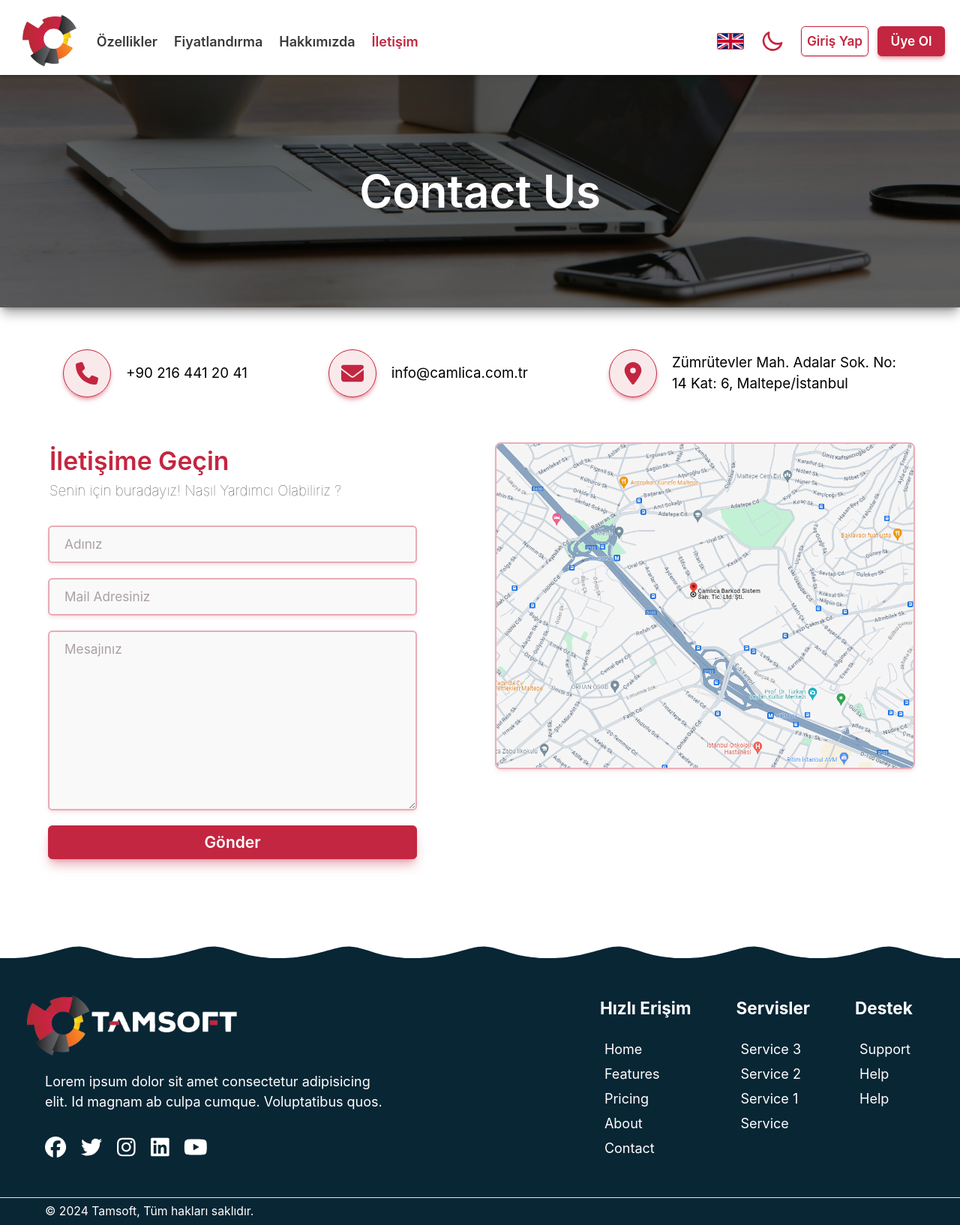
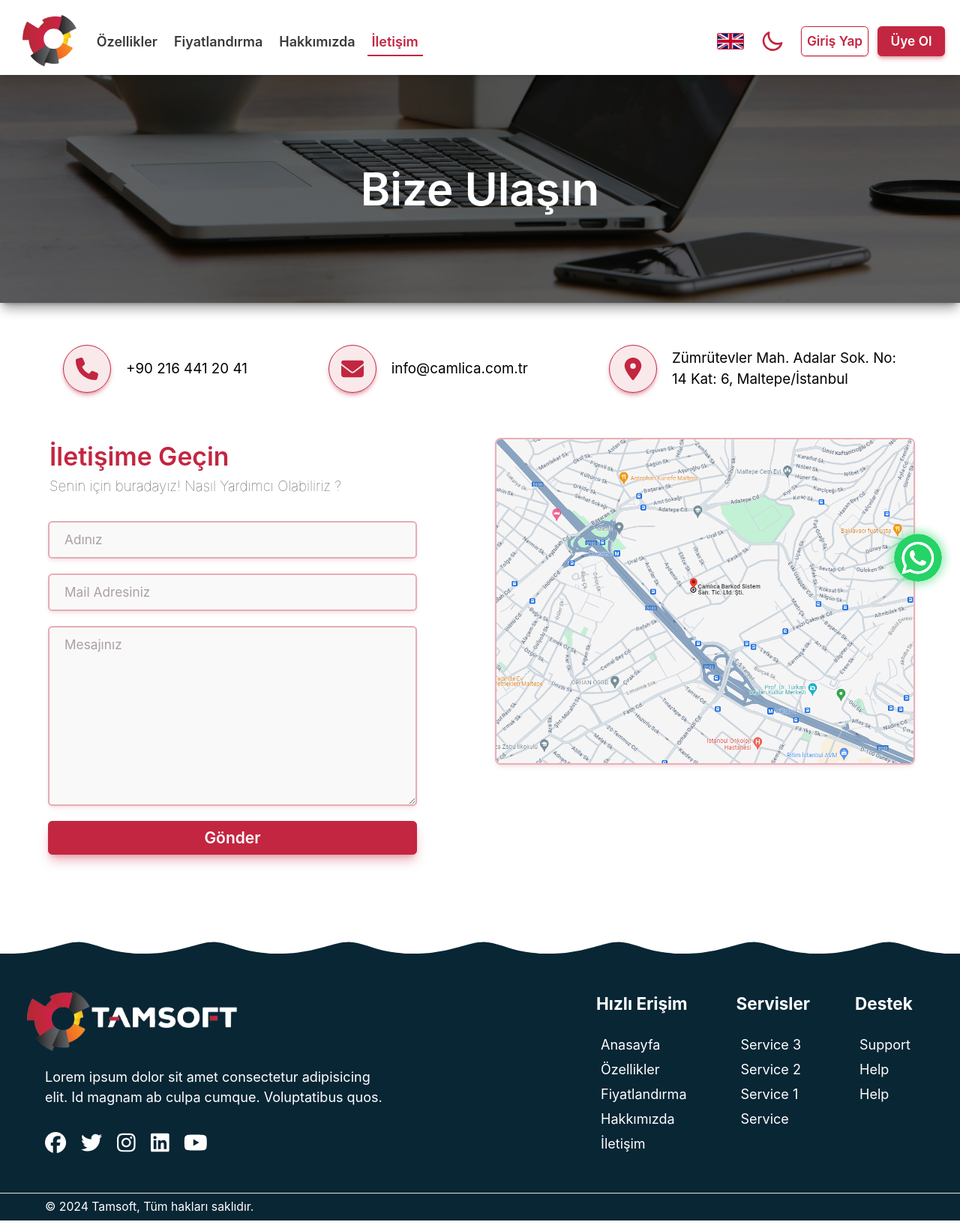
Before and after one commit to Eswact/tamsoft-introduction, a Vue app: page /contact in a window 1280 px wide. Shown: the whole page at 75% size. Built offline with nearby package versions, Linux system fonts and the light colour scheme.

Commit message:
layout updates

```diff
--- a/src/App.vue
+++ b/src/App.vue
@@ -9,17 +9,42 @@
   const isNotFound = computed(() => {
     return route.name === 'not-found'
   });
+
+  onMounted(() => {
+    const scrollToTopButton = document.getElementById('scrollToTopButton');
+    if (scrollToTopButton) {
+      window.addEventListener('scroll', () => {
+        if (window.scrollY > 200) {
+          scrollToTopButton.classList.remove('opacity-0', 'pointer-events-none');
+          scrollToTopButton.classList.add('opacity-100', 'pointer-events-auto');
+        } else {
+          scrollToTopButton.classList.remove('opacity-100', 'pointer-events-auto');
+          scrollToTopButton.classList.add('opacity-0', 'pointer-events-none');
+        }
+      });
+      scrollToTopButton.addEventListener('click', (e) => {
+        e.preventDefault();
+        let scrollInterval = setInterval(() => {
+          if (window.scrollY > 0) {
+            window.scrollBy(0, -50);
+          } else {
+            clearInterval(scrollInterval);
+          }
+        }, 10);
+      });
+    }
+  });
 </script>
 
 <template>
   <HamburgerMenu class="z-30"/>
   <div class="w-full flex flex-col justify-center items-center">
     <!-- header -->
-    <header v-if="!isNotFound" class="z-20 fixed top-0 left-0 w-full h-[100px] flex justify-center items-center bg-white dark:bg-dark transition-all duration-500 shadow-md dark:shadow-dark">
+    <header v-if="!isNotFound" class="z-20 fixed top-0 left-0 w-full h-[100px] sm:h-[80px] flex justify-center items-center bg-white dark:bg-dark transition-all duration-500 shadow-md dark:shadow-dark">
       <Header />
     </header>
     <!-- main -->
-    <main :class="{ 'mt-[100px]': !isNotFound }" class="z-10 w-full dark:text-white">
+    <main :class="{ 'mt-[100px] sm:mt-[80px]': !isNotFound }" class="z-10 w-full dark:text-white">
       <RouterView />
     </main>
     <!-- footer -->
@@ -27,4 +52,11 @@
       <Footer />
     </footer>
   </div>
+  <!-- whatsapp -->
+  <a class="whatsapp-logo z-20 fixed bottom-[24px] right-[24px] lg:bottom-[10px] lg:right-[10px] overflow-hidden rounded-[50%]" target="_blank" href="https://web.whatsapp.com/send?phone=+902164412041&text=Merhaba+Tamsoft+Yaz%C4%B1l%C4%B1ma+Ho%C5%9Fgeldiniz."><img class="w-[64px] h-[64px] lg:w-[55px] lg:h-[55px] rounded-[50%]" src="./images/whatsapp-logo.png" alt="whatsapp logo"></a>
+  <!-- arrow up -->
+  <a href="#" id="scrollToTopButton" class="fixed text-[1.5rem] bottom-[30vh] right-0 z-30 py-[8px] pl-[12px] pr-[6px] bg-main text-white shadow-md transition-opacity duration-300 opacity-0 pointer-events-none" style="border-radius: 50% 0 0 50%;">
+    <font-awesome-icon icon="fa-solid fa-chevron-up" />
+  </a>
+
 </template>
--- a/src/assets/main.css
+++ b/src/assets/main.css
@@ -58,3 +58,16 @@
     opacity: 1;
     transform: translateY(0);
 }
+
+@keyframes pulse-whatsapp {
+    0%, 100% {
+        box-shadow: 0 0 10px 4px rgba(37, 211, 102, 0.4);
+    }
+    50% {
+        box-shadow: 0 0 15px 8px rgba(37, 211, 102, 0.6);
+    }
+}
+
+.whatsapp-logo {
+    animation: pulse-whatsapp 1.5s infinite;
+}
--- a/src/components/Footer.vue
+++ b/src/components/Footer.vue
@@ -12,20 +12,20 @@
                     <div class="flex justify-end items-center gap-[20px] py-[10px] text-[1.5rem]">
                         <a class="hover:text-main duration-200" href=""><font-awesome-icon icon="fa-brands fa-facebook" size="lg" /></a>
                         <a class="hover:text-main duration-200" href=""><font-awesome-icon icon="fa-brands fa-twitter" size="lg" /></a>
-                        <a class="hover:text-main duration-200" href=""><font-awesome-icon icon="fa-brands fa-instagram" size="lg" /></a>
-                        <a class="hover:text-main duration-200" href=""><font-awesome-icon icon="fa-brands fa-linkedin" size="lg" /></a>
-                        <a class="hover:text-main duration-200" href=""><font-awesome-icon icon="fa-brands fa-youtube" size="lg" /></a>
+                        <a class="hover:text-main duration-200" href="https://www.instagram.com/tamsoft_/"><font-awesome-icon icon="fa-brands fa-instagram" size="lg" /></a>
+                        <a class="hover:text-main duration-200" href="https://www.linkedin.com/company/%C3%A7aml%C4%B1ca-barkod/mycompany/"><font-awesome-icon icon="fa-brands fa-linkedin" size="lg" /></a>
+                        <a class="hover:text-main duration-200" href="https://www.youtube.com/@tamsoft3257"><font-awesome-icon icon="fa-brands fa-youtube" size="lg" /></a>
                     </div>
                 </div>
                 <div class="flex items-start gap-[120px] 2xl:gap-[80px] xl:gap-[60px] lg:gap-[40px] px-[40px] py-[40px] xl:px-[20px] xl:py-[20px] lg:flex-col lg:w-full lg:max-w-[500px]">
                     <div class="flex flex-col gap-[24px]">
                         <h3 class="text-[1.5rem] font-bold">{{$t('quickLinks')}}</h3>
                         <ul class="flex flex-col gap-[6px] text-[1.2rem] font-semibold px-[6px]">
-                            <li class="hover:text-main duration-200"><a href="/">Home</a></li>
-                            <li class="hover:text-main duration-200"><a href="/features">Features</a></li>
-                            <li class="hover:text-main duration-200"><a href="/pricing">Pricing</a></li>
-                            <li class="hover:text-main duration-200"><a href="/about">About</a></li>
-                            <li class="hover:text-main duration-200"><a href="/contact">Contact</a></li>
+                            <li class="hover:text-main duration-200"><a href="/">{{$t("home")}}</a></li>
+                            <li class="hover:text-main duration-200"><a href="/features">{{$t("features")}}</a></li>
+                            <li class="hover:text-main duration-200"><a href="/pricing">{{$t("pricing")}}</a></li>
+                            <li class="hover:text-main duration-200"><a href="/about">{{$t("about")}}</a></li>
+                            <li class="hover:text-main duration-200"><a href="/contact">{{$t("contact")}}</a></li>
                         </ul>
                     </div>
                     <div class="flex flex-col gap-[24px]">
--- a/src/components/Header.vue
+++ b/src/components/Header.vue
@@ -22,21 +22,21 @@
                 <img class="h-[58px] hidden dark:block xl:dark:hidden" src="../images/tamsoft-dark.png" alt="Tamsoft">
                 <img class="h-[70px] hidden xl:block" src="../images/logo.png" alt="Tamsoft">
             </RouterLink>
-            <RouterLink :class="{ 'text-main': isActive('/features') }" class="py-[6px] px-[12px] xl:px-[6px] flex items-center gap-[8px] hover:text-main" to="/features">
-                <!-- <font-awesome-icon class="text-[1.4rem] lg:text-[1.8rem]" icon="fa-solid fa-star" /> -->
+            <RouterLink :class="{ 'text-main': isActive('/features') }" class="py-[6px] px-[12px] xl:px-[6px] flex items-center gap-[8px] relative group" to="/features">
                 <span class="text-[1.2rem] font-semibold">{{ $t('features') }}</span>
+                <span :class="{ 'w-full': isActive('/features'), 'w-0': !isActive('/features') }" class="absolute left-0 bottom-0 h-[2px] bg-main transition-all duration-300 group-hover:w-full"></span>
             </RouterLink>
-            <RouterLink :class="{ 'text-main': isActive('/pricing') }" class="py-[6px] px-[12px] xl:px-[6px] flex items-center gap-[8px]  hover:text-main" to="/pricing">
-                <!-- <font-awesome-icon class="text-[1.4rem] lg:text-[1.8rem]" icon="fa-solid fa-dollar-sign" /> -->
+            <RouterLink :class="{ 'text-main': isActive('/pricing') }" class="py-[6px] px-[12px] xl:px-[6px] flex items-center gap-[8px] relative group" to="/pricing">
                 <span class="text-[1.2rem] font-semibold">{{ $t('pricing') }}</span>
+                <span :class="{ 'w-full': isActive('/pricing'), 'w-0': !isActive('/pricing') }" class="absolute left-0 bottom-0 h-[2px] bg-main transition-all duration-300 group-hover:w-full"></span>
             </RouterLink>
-            <RouterLink :class="{ 'text-main': isActive('/about') }" class="py-[6px] px-[12px] xl:px-[6px] flex items-center gap-[8px]  hover:text-main" to="/about">
-                <!-- <font-awesome-icon class="text-[1.4rem] lg:text-[1.8rem]" icon="fa-solid fa-circle-info"/> -->
+            <RouterLink :class="{ 'text-main': isActive('/about') }" class="py-[6px] px-[12px] xl:px-[6px] flex items-center gap-[8px] relative group" to="/about">
                 <span class="text-[1.2rem] font-semibold">{{ $t('about') }}</span>
+                <span :class="{ 'w-full': isActive('/about'), 'w-0': !isActive('/about') }" class="absolute left-0 bottom-0 h-[2px] bg-main transition-all duration-300 group-hover:w-full"></span>
             </RouterLink>
-            <RouterLink :class="{ 'text-main': isActive('/contact') }" class="py-[6px] px-[12px] xl:px-[6px] flex items-center gap-[8px]  hover:text-main" to="/contact">
-                <!-- <font-awesome-icon class="text-[1.4rem] lg:text-[1.8rem]" icon="fa-solid fa-headset"/> -->
+            <RouterLink :class="{ 'text-main': isActive('/contact') }" class="py-[6px] px-[12px] xl:px-[6px] flex items-center gap-[8px] relative group" to="/contact">
                 <span class="text-[1.2rem] font-semibold">{{ $t('contact') }}</span>
+                <span :class="{ 'w-full': isActive('/contact'), 'w-0': !isActive('/contact') }" class="absolute left-0 bottom-0 h-[2px] bg-main transition-all duration-300 group-hover:w-full"></span>
             </RouterLink>
         </nav>
         <div class="hidden md:block">
--- a/src/locales/en.json
+++ b/src/locales/en.json
@@ -1,4 +1,5 @@
 {
+    "home": "Home",
     "features": "Features",
     "pricing": "Pricing",
     "about": "About",
@@ -26,6 +27,8 @@
         "price": "Price"
     },
     "contactPage": {
+        "header": "Contact Us",
+        "address": "Zümrütevler Neighborhood Adalar St. No: 14 Floor: 6, Maltepe/Istanbul",
         "getInTouch": "Get In Touch",
         "description": "We are here for you! How can we help ?",
         "yourName": "Your Name",
--- a/src/locales/tr.json
+++ b/src/locales/tr.json
@@ -1,4 +1,5 @@
 {
+    "home": "Anasayfa",
     "features": "Özellikler",
     "pricing": "Fiyatlandırma",
     "about": "Hakkımızda",
@@ -26,6 +27,8 @@
         "price": "Fiyat"
     },
     "contactPage": {
+        "header": "Bize Ulaşın",
+        "address": "Zümrütevler Mah. Adalar Sok. No: 14 Kat: 6, Maltepe/İstanbul",
         "getInTouch": "İletişime Geçin",
         "description": "Senin için buradayız! Nasıl Yardımcı Olabiliriz ?",
         "yourName": "Adınız",
--- a/src/main.js
+++ b/src/main.js
@@ -8,9 +8,9 @@ import i18n from './services/language'
 
 import { library } from '@fortawesome/fontawesome-svg-core'
 import { FontAwesomeIcon } from '@fortawesome/vue-fontawesome'
-import {faCircleInfo, faHeadset, faBars, faCircleXmark, faDollarSign, faStar, faArrowLeftLong, faTurkishLiraSign, faCheck, faXmark, faPhone, faEnvelope, faLocationDot, faFax} from '@fortawesome/free-solid-svg-icons'
+import {faCircleInfo, faHeadset, faBars, faCircleXmark, faDollarSign, faStar, faArrowLeftLong, faTurkishLiraSign, faCheck, faXmark, faPhone, faEnvelope, faLocationDot, faFax, faChevronUp} from '@fortawesome/free-solid-svg-icons'
 import { faFacebook, faTwitter, faInstagram, faLinkedin, faYoutube } from '@fortawesome/free-brands-svg-icons'
-library.add(faCircleInfo, faHeadset, faBars, faCircleXmark, faDollarSign, faStar, faArrowLeftLong, faTurkishLiraSign, faCheck, faXmark, faFacebook, faTwitter, faInstagram, faLinkedin, faYoutube, faPhone, faEnvelope, faLocationDot, faFax)
+library.add(faCircleInfo, faHeadset, faBars, faCircleXmark, faDollarSign, faStar, faArrowLeftLong, faTurkishLiraSign, faCheck, faXmark, faFacebook, faTwitter, faInstagram, faLinkedin, faYoutube, faPhone, faEnvelope, faLocationDot, faFax, faChevronUp)
 
 
 const app = createApp(App)
--- a/src/views/ContactView.vue
+++ b/src/views/ContactView.vue
@@ -1,13 +1,13 @@
 <template>
     <div class="w-full flex flex-col justify-center items-center gap-[16px]">
         <!-- contact image -->
-        <div class="w-full grid place-items-center bg-[#575456] shadow-lg shadow-[rgba(0,0,0,0.37)]">
+        <div class="w-full h-[304px] grid place-items-center bg-[#575456] shadow-lg shadow-[rgba(0,0,0,0.37)]">
             <div
-                class="relative flex justify-center items-center w-full max-w-[1600px] h-[310px] before:absolute before:inset-0 before:right-auto before:pointer-events-none before:w-20 before:bg-gradient-to-r before:from-[#575456] before:to-[#57545600] before:z-20 after:absolute after:inset-0 after:left-auto after:pointer-events-none after:w-20 after:bg-gradient-to-l after:from-[#575456] after:to-[#57545600] after:z-20 2xl:before:w-0 2xl:after:w-0">
+                class="relative flex justify-center items-center w-full max-w-[1600px] h-[304px] before:absolute before:inset-0 before:right-auto before:pointer-events-none before:w-20 before:bg-gradient-to-r before:from-[#575456] before:to-[#57545600] before:z-20 after:absolute after:inset-0 after:left-auto after:pointer-events-none after:w-20 after:bg-gradient-to-l after:from-[#575456] after:to-[#57545600] after:z-20 2xl:before:w-0 2xl:after:w-0">
                 <img class="w-full h-full object-cover object-bottom"
                     src="../images/contact.jpg">
                 <div class="absolute inset-0 bg-black opacity-55 md:opacity-40"></div>
-                <h1 class="absolute text-[4rem] md:text-[3rem] font-semibold text-white">Contact Us</h1>
+                <h1 class="absolute text-[4rem] md:text-[3rem] font-semibold text-white">{{$t('contactPage.header')}}</h1>
             </div>
         </div>
         <div class="w-full max-w-[1600px] flex flex-col gap-[40px] px-[40px] 3xl:px-[60px] 2xl:px-[40px] py-[40px] md:px-[20px] md:py-[20px] md:flex-col">
@@ -29,7 +29,7 @@
                     <div class="text-[2rem] p-[16px] rounded-[50%] flex justify-center items-center border border-main bg-main-light text-main dark:bg-main dark:text-white shadow-md shadow-main-shadow">
                         <font-awesome-icon class="w-[30px] flex justify-center items-center" icon="fa-solid fa-location-dot" />
                     </div>
-                    <span class="text-[1.25rem] max-w-[300px] md:max-w-full">Zümrütevler Mah. Adalar Sok. No: 14 Kat: 6, Maltepe/İstanbul</span>
+                    <span class="text-[1.25rem] max-w-[300px] md:max-w-full">{{ $t("contactPage.address") }}</span>
                 </div>
             </div>
             <div class="w-full flex items-start md:items-center justify-between lg:flex-col-reverse gap-[30px]">
@@ -54,7 +54,7 @@
                 </div>
                 <!-- address image -->
                 <div class="w-full max-w-[50%] lg:max-w-[100%] flex flex-col items-center justify-center gap-[24px] p-[20px] sm:p-0">
-                    <a class="w-full border-[2px] border-main-shadow dark:border-main shadow-md shadow-main-light rounded-lg overflow-hidden hover:shadow-lg hover:scale-[1.025] duration-200" target="_blank" href="https://www.google.com/maps/dir//Z%C3%BCmr%C3%BCtevler,+%C3%87aml%C4%B1ca+Barkod+Sistem+San.+Tic.+Ltd.+%C5%9Eti.,+Adalar+Sk.+No:14+Kat:6,+34852+Maltepe%2F%C4%B0stanbul/@40.9312371,29.1421348,15z/data=!4m9!4m8!1m0!1m5!1m1!1s0x14cabb24ce3805dd:0x7dd31a904f2f25f2!2m2!1d29.150632!2d40.928546!3e0?entry=ttu&g_ep=EgoyMDI0MDgyMS4wIKXMDSoASAFQAw%3D%3D">
+                    <a class="w-full border-[2px] border-main-shadow dark:border-main shadow-md shadow-main-light rounded-lg overflow-hidden hover:shadow-lg hover:scale-[1.01] duration-200" target="_blank" href="https://www.google.com/maps/dir//Z%C3%BCmr%C3%BCtevler,+%C3%87aml%C4%B1ca+Barkod+Sistem+San.+Tic.+Ltd.+%C5%9Eti.,+Adalar+Sk.+No:14+Kat:6,+34852+Maltepe%2F%C4%B0stanbul/@40.9312371,29.1421348,15z/data=!4m9!4m8!1m0!1m5!1m1!1s0x14cabb24ce3805dd:0x7dd31a904f2f25f2!2m2!1d29.150632!2d40.928546!3e0?entry=ttu&g_ep=EgoyMDI0MDgyMS4wIKXMDSoASAFQAw%3D%3D">
                         <img class="w-full" src="../images/address.png" alt="address">
                     </a>
                 </div>
@@ -64,8 +64,8 @@
         <div class="fixed 2xl:hidden left-0 bottom-[400px] py-[24px] pl-[10px] pr-[16px] border border-l-0 bg-white z-20 dark:bg-dark border-main dark:border-white text-main dark:text-white text-[1.3rem] flex flex-col gap-[16px] justify-center items-center duration-200 hover:pl-[16px]" style="border-radius: 0 20px 20px 0;">
             <a class="hover:scale-[1.1] duration-200" href=""><font-awesome-icon icon="fa-brands fa-facebook" size="lg" /></a>
             <a class="hover:scale-[1.1] duration-200" href=""><font-awesome-icon icon="fa-brands fa-twitter" size="lg" /></a>
-            <a class="hover:scale-[1.1] duration-200" href=""><font-awesome-icon icon="fa-brands fa-instagram" size="lg" /></a>
-            <a class="hover:scale-[1.1] duration-200" href=""><font-awesome-icon icon="fa-brands fa-linkedin" size="lg" /></a>
+            <a class="hover:scale-[1.1] duration-200" href="https://www.instagram.com/tamsoft_/"><font-awesome-icon icon="fa-brands fa-instagram" size="lg" /></a>
+            <a class="hover:scale-[1.1] duration-200" href="https://www.linkedin.com/company/%C3%A7aml%C4%B1ca-barkod/mycompany/"><font-awesome-icon icon="fa-brands fa-linkedin" size="lg" /></a>
         </div>
     </div>
 </template>
```
Also changed, not shown: src/router/index.js (+8 -1 lines), src/images/whatsapp-logo.png (added).
